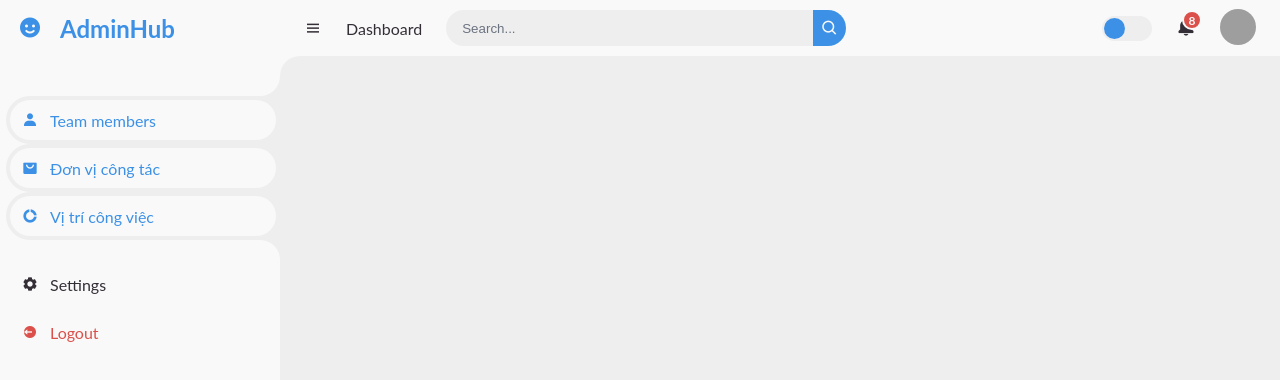
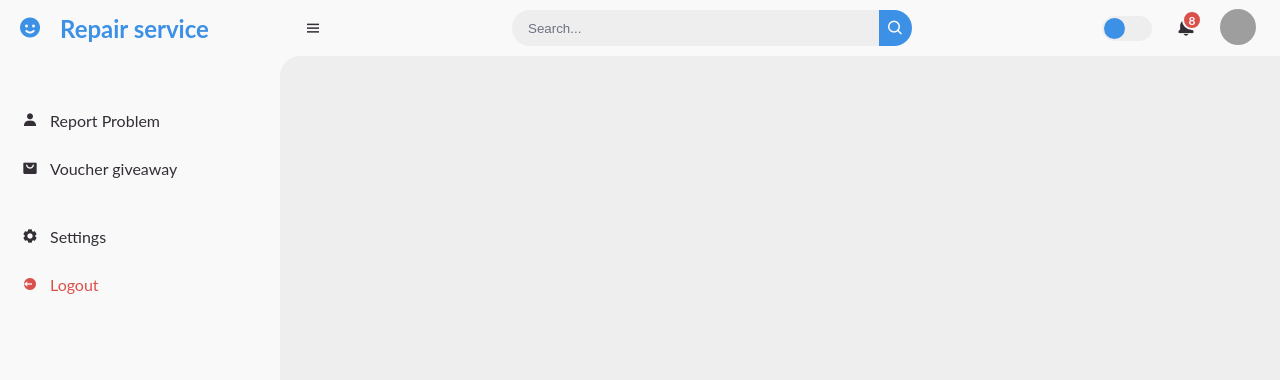
Before and after one commit to Ltat1002/CAPSTONE2, a Vue app in the folder frontend/: page / in a window 1280 px wide. Shown: the top 380 px of the page. Built offline with nearby package versions, Linux system fonts and the light colour scheme; grey boxes are pictures that could not be loaded.

Commit message:
update ui

```diff
--- a/frontend/src/components/TheHeader.vue
+++ b/frontend/src/components/TheHeader.vue
@@ -2,8 +2,7 @@
   <section id="content">
     <nav>
       <i class="bx bx-menu" @click="handleClickSidebar"></i>
-      <a href="#" class="nav-link">Dashboard</a>
-      <form action="#">
+      <form>
         <div class="form-input">
           <input type="search" placeholder="Search..." />
           <button type="submit" class="search-btn">
@@ -79,7 +78,7 @@ function handleClickSidebar() {
 #content nav form {
   max-width: 400px;
   width: 100%;
-  margin-right: auto;
+  margin: auto;
 }
 #content nav form .form-input {
   display: flex;
--- a/frontend/src/components/TheNavbar.vue
+++ b/frontend/src/components/TheNavbar.vue
@@ -2,25 +2,19 @@
   <section id="sidebar" :class="{ hide: props.sidebar }">
     <router-link to="/" class="brand">
       <i class="bx bxs-smile"></i>
-      <span class="text">AdminHub</span>
+      <span class="text">Repair service</span>
     </router-link>
     <ul class="side-menu top">
-      <li :class="{ active: currentPage.includes('/') }">
-        <router-link to="/">
+      <li :class="{ active: currentPage.includes('/report-problem') }">
+        <router-link to="/report-problem">
           <i class="bx bxs-user"></i>
-          <span class="text">Team members</span>
+          <span class="text">Report Problem</span>
         </router-link>
       </li>
-      <li :class="{ active: currentPage.includes('/') }">
-        <router-link to="/">
+      <li :class="{ active: currentPage.includes('/voucher') }">
+        <router-link to="/voucher">
           <i class="bx bxs-shopping-bag-alt"></i>
-          <span class="text">Đơn vị công tác</span>
-        </router-link>
-      </li>
-      <li :class="{ active: currentPage.includes('') }">
-        <router-link to="/">
-          <i class="bx bxs-doughnut-chart"></i>
-          <span class="text">Vị trí công việc</span>
+          <span class="text">Voucher giveaway</span>
         </router-link>
       </li>
     </ul>
--- a/frontend/src/router/index.js
+++ b/frontend/src/router/index.js
@@ -1,12 +1,13 @@
 import { createRouter, createWebHistory } from "vue-router";
 import HomeLayout from "../views/HomeLayout.vue";
 import { routerAuth } from "@/router/modules/router-auth";
-
+import { routerUsers } from "./modules/router-users/index";
 const routes = [
   {
     path: "/",
     name: "home",
     component: HomeLayout,
+    children: [...routerUsers],
   },
   { ...routerAuth },
 ];
--- a/frontend/src/router/modules/router-users/index.js
+++ b/frontend/src/router/modules/router-users/index.js
@@ -0,0 +1,15 @@
+import ReportProblem from "@/views/users/report-problem/ReportProblem.vue";
+import VoucherProblem from "@/views/users/voucher-giveaway/VoucherProblem.vue";
+
+export const routerUsers = [
+  {
+    path: "/report-problem",
+    name: "/report-problem",
+    component: ReportProblem,
+  },
+  {
+    path: "/voucher",
+    name: "/voucher",
+    component: VoucherProblem,
+  },
+];
--- /dev/null
+++ b/frontend/src/views/users/report-problem/ReportProblem.vue
@@ -0,0 +1,5 @@
+<template lang="">
+  <div>REPORT</div>
+</template>
+<script setup></script>
+<style lang="scss" scoped></style>
--- /dev/null
+++ b/frontend/src/views/users/voucher-giveaway/VoucherProblem.vue
@@ -0,0 +1,5 @@
+<template lang="">
+  <div>PROBLeM</div>
+</template>
+<script setup></script>
+<style lang="scss"></style>
```
